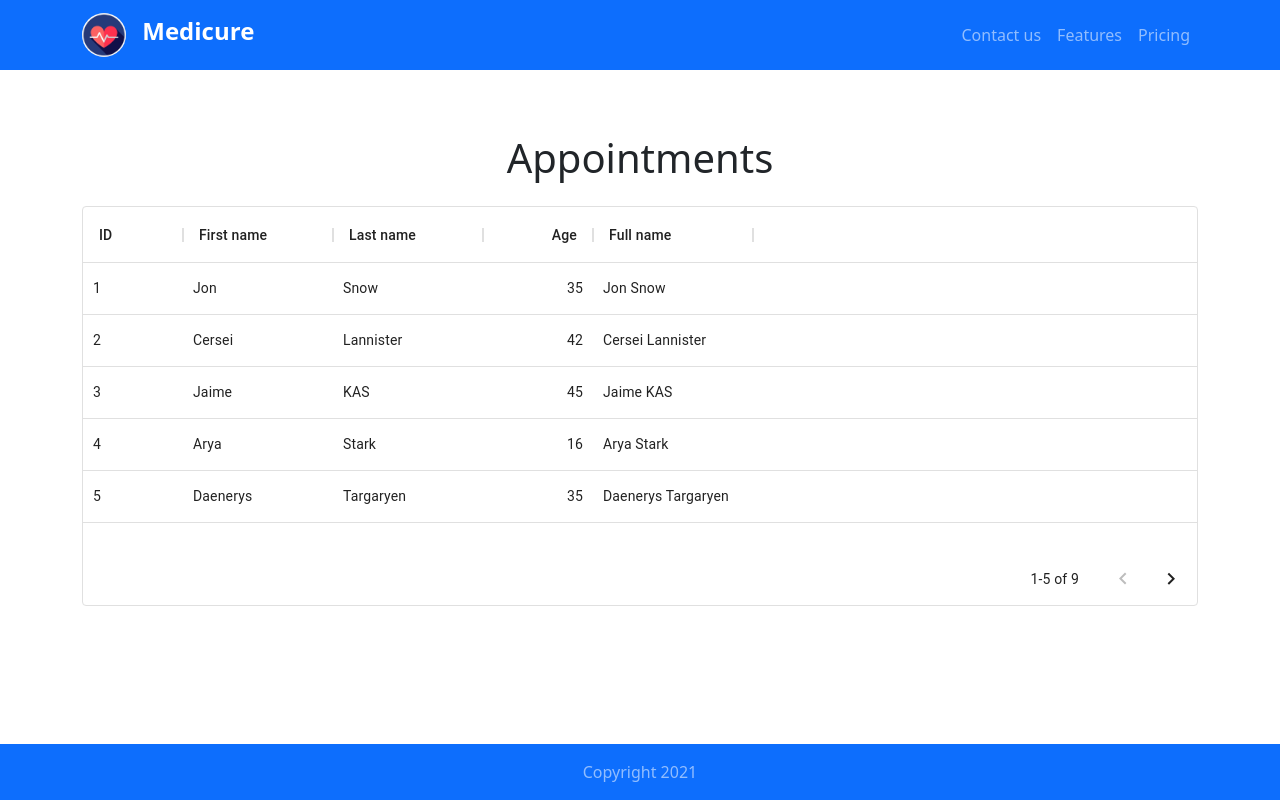
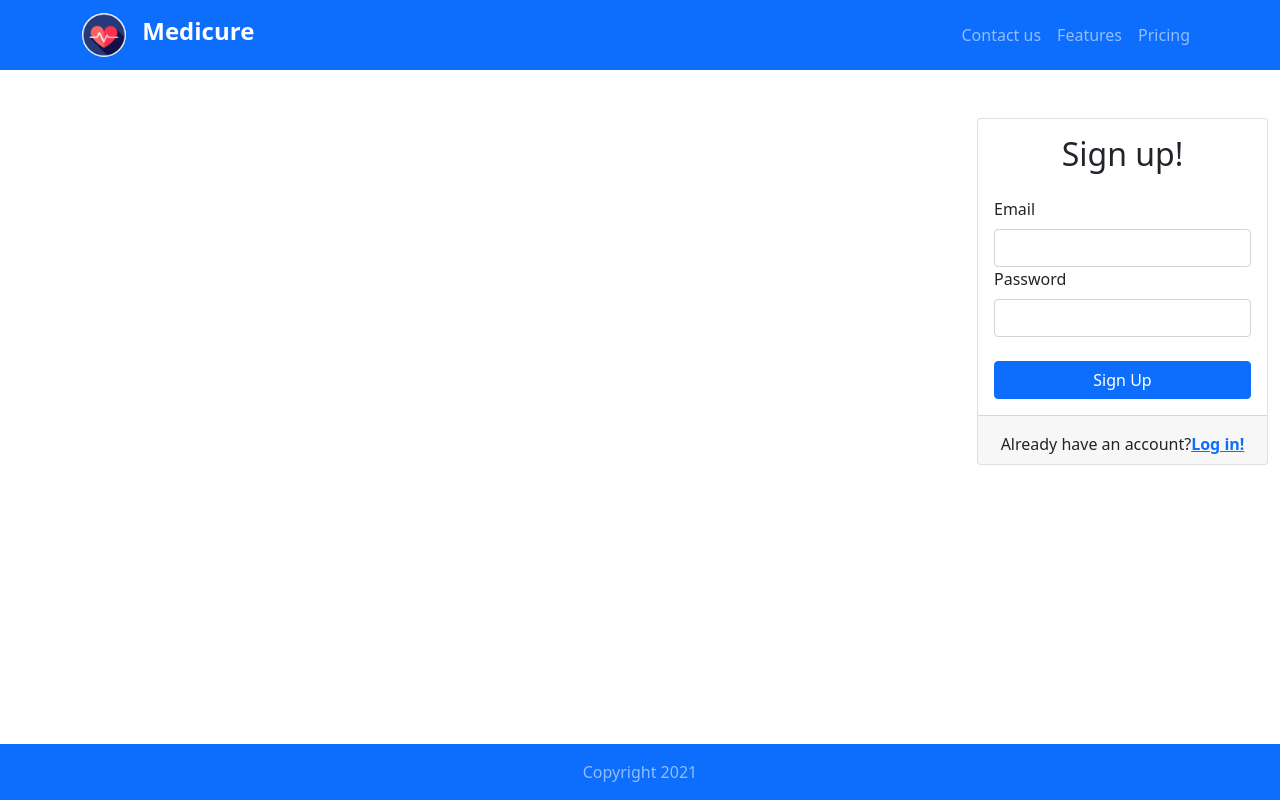
Before and after one commit to timfirebase/medicure, a React (Create React App) app: page /manageAdmin in a window 1280 px wide. Built offline with nearby package versions, Linux system fonts and the light colour scheme.

Commit message:
ViewPatient implemented

```diff
--- a/src/components/Admin/ManageAdmins.js
+++ b/src/components/Admin/ManageAdmins.js
@@ -1,60 +1,69 @@
-import React from "react";
-import Grid from "../UI/Grid/Grid";
+import React , {useState} from "react"
+import {Form, Card, Button, Container, Spinner} from 'react-bootstrap'
+import {connect} from "react-redux";
+import * as authActions from '../../store/actions/AuthActions';
+import {Link, Redirect} from "react-router-dom";
 
+const SignUp = (props) => {
 
-const columns = [
-    { field: 'id', headerName: 'ID', width: 100 },
-    {
-        field: 'firstName',
-        headerName: 'First name',
-        width: 150,
-        editable: true,
-    },
-    {
-        field: 'lastName',
-        headerName: 'Last name',
-        width: 150,
-        editable: true,
-    },
-    {
-        field: 'age',
-        headerName: 'Age',
-        type: 'number',
-        width: 110,
-        editable: true,
-    },
-    {
-        field: 'fullName',
-        headerName: 'Full name',
-        description: 'This column has a value getter and is not sortable.',
-        sortable: false,
-        width: 160,
-        valueGetter: (params) =>
-            `${params.getValue(params.id, 'firstName') || ''} ${
-                params.getValue(params.id, 'lastName') || ''
-            }`,
-    },
-];
+    const [email,setEmail] = useState();
+    const [password,setPassword] = useState();
 
-const rows = [
-    { id: 1, lastName: 'Snow', firstName: 'Jon', age: 35 },
-    { id: 2, lastName: 'Lannister', firstName: 'Cersei', age: 42 },
-    { id: 3, lastName: 'KAS', firstName: 'Jaime', age: 45 },
-    { id: 4, lastName: 'Stark', firstName: 'Arya', age: 16 },
-    { id: 5, lastName: 'Targaryen', firstName: 'Daenerys', age: 35 },
-    { id: 6, lastName: 'Melisandre', firstName: 'ABC', age: 150 },
-    { id: 7, lastName: 'Clifford', firstName: 'Ferrara', age: 44 },
-    { id: 8, lastName: 'Frances', firstName: 'Rossini', age: 36 },
-    { id: 9, lastName: 'Roxie', firstName: 'Harvey', age: 65 },
-];
+    let homeRoute = '';
+    if(props.isRegistered){
+        homeRoute =  <Redirect to="/"/>
+    }
 
-const ManageAdmins = () => {
-    return (
+    return(
         <>
-            <span className="h1 p-3 d-flex justify-content-center"> Appointments </span>
-            <Grid rows={rows} columns={columns} pageSize={"5"}/>
+            {homeRoute}
+            <Container className= "w-auto float-end">
+                <Card>
+                    <Card.Body>
+                        <h2 className="text-center mb-4">Sign up!</h2>
+                        <Form>
+                            <Form.Group id="email">
+                                <Form.Label>Email</Form.Label>
+                                <Form.Control type="email" required onChange={(event)=>{setEmail(event.target.value)}}/>
+                            </Form.Group>
+                            <Form.Group id="password">
+                                <Form.Label>Password</Form.Label>
+                                <Form.Control type="password"  required onChange={(event)=>{setPassword(event.target.value)}}/>
+                            </Form.Group>
+                            <Button className="w-100 mt-4" type={"button"} onClick={() => props.onSubmit(email, password, props.roleId)}>
+                                Sign Up
+                            </Button>
+                        </Form>
+                    </Card.Body>
+                    <Card.Footer>
+                        <div className="w-100 text-center mt-2">
+                            Already have an account?
+                            <Link to='/'><b>Log in!</b></Link>
+                        </div>
+                    </Card.Footer>
+                </Card>
+            </Container>
         </>
-    );
+    )
 }
 
-export default ManageAdmins;
+const mapStateToProps = state => {
+    return {
+        isRegistered: state.authRdcr.isRegistered
+    }
+};
+
+const mapDispatchToProps = dispatch => {
+    return {
+        onSubmit: (email,pswd,role) => {
+            const user = {
+                email: email,
+                password: pswd,
+                role: role
+            };
+            dispatch(authActions.registerInit(user))
+        }
+    }
+};
+
+export default connect (mapStateToProps, mapDispatchToProps)(SignUp);
--- a/src/components/Admin/ViewDoctors.js
+++ b/src/components/Admin/ViewDoctors.js
@@ -51,7 +51,7 @@ const rows = [
 const ViewDoctors = () => {
     return (
         <>
-            <span className="h1 p-3 d-flex justify-content-center"> Appointments </span>
+            <span className="h1 p-3 d-flex justify-content-center"> View Doctors </span>
             <Grid rows={rows} columns={columns} pageSize={"5"}/>
         </>
     );
--- a/src/components/Admin/ViewPatient.js
+++ b/src/components/Admin/ViewPatient.js
@@ -1,60 +1,65 @@
-import React from "react";
+import React, {useEffect} from "react";
 import Grid from "../UI/Grid/Grid";
+import * as PatientActions from "../../store/actions/PatientActions";
+import {connect} from "react-redux";
 
 
 const columns = [
     { field: 'id', headerName: 'ID', width: 100 },
     {
-        field: 'firstName',
-        headerName: 'First name',
-        width: 150,
-        editable: true,
+        field: 'fullName',
+        headerName: 'Full Name',
+        width: 200
     },
     {
-        field: 'lastName',
-        headerName: 'Last name',
-        width: 150,
-        editable: true,
-    },
-    {
-        field: 'age',
-        headerName: 'Age',
-        type: 'number',
-        width: 110,
-        editable: true,
-    },
-    {
-        field: 'fullName',
-        headerName: 'Full name',
-        description: 'This column has a value getter and is not sortable.',
-        sortable: false,
-        width: 160,
-        valueGetter: (params) =>
-            `${params.getValue(params.id, 'firstName') || ''} ${
-                params.getValue(params.id, 'lastName') || ''
-            }`,
+        field: 'email',
+        headerName: 'Email',
+        type: 'email',
+        width: 200
     },
 ];
 
-const rows = [
-    { id: 1, lastName: 'Snow', firstName: 'Jon', age: 35 },
-    { id: 2, lastName: 'Lannister', firstName: 'Cersei', age: 42 },
-    { id: 3, lastName: 'KAS', firstName: 'Jaime', age: 45 },
-    { id: 4, lastName: 'Stark', firstName: 'Arya', age: 16 },
-    { id: 5, lastName: 'Targaryen', firstName: 'Daenerys', age: 35 },
-    { id: 6, lastName: 'Melisandre', firstName: 'ABC', age: 150 },
-    { id: 7, lastName: 'Clifford', firstName: 'Ferrara', age: 44 },
-    { id: 8, lastName: 'Frances', firstName: 'Rossini', age: 36 },
-    { id: 9, lastName: 'Roxie', firstName: 'Harvey', age: 65 },
-];
+const ViewPatients = (props) => {
 
-const ViewPatients = () => {
+    useEffect(() => {
+        props.getAllPatients();
+    },[]);
+
+
+
+    const rows = [];
+
+    let grid = '';
+
+    if(props.patients && props.patients.length > 0) {
+        const rows = [];
+        props.patients.map((patient, index) => {
+            const row = {id: index+1, fullName: patient.name, email: patient.email};
+            rows.push(row);
+        });
+        grid =  <Grid rows={rows} columns={columns} pageSize={parseInt("5")}/>;
+    }
+
+
     return (
         <>
-            <span className="h1 p-3 d-flex justify-content-center"> Appointments </span>
-            <Grid rows={rows} columns={columns} pageSize={"5"}/>
+            <span className="h1 p-3 d-flex justify-content-center"> Patients </span>
+            {grid}
         </>
     );
 }
 
-export default ViewPatients;
+
+const mapStateToProps = state => {
+    return {
+        patients: state.patientRdcr.patients
+    };
+};
+
+const mapDispatchToProps = dispatch => {
+    return {
+        getAllPatients: () => dispatch(PatientActions.getPatientsInit()),
+    }
+};
+
+export default connect(mapStateToProps,mapDispatchToProps)(ViewPatients);
--- a/src/firebase.js
+++ b/src/firebase.js
@@ -44,7 +44,6 @@ class Firebase {
             })
         return users;
     }
-
 }
 
 const firebaseInstance = new Firebase();
--- a/src/store/actions/AuthActions.js
+++ b/src/store/actions/AuthActions.js
@@ -2,6 +2,9 @@ export const REGISTER_INIT = 'REGISTER_INIT';
 export const REGISTER_SUCCESS = 'REGISTER_SUCCESS';
 export const LOGIN_INIT = 'LOGIN_INIT';
 export const LOGIN_SUCCESS = 'LOGIN_SUCCESS';
+export const ADMIN_INIT = 'ADMIN_INIT';
+export const ADMIN_SUCCESS = 'ADMIN_SUCCESS';
+
 
 export const registerInit = (user) => {
     return {
@@ -30,3 +33,16 @@ export const loginSuccess = (user) => {
         user: user
     }
 }
+
+export const adminInit = (user) => {
+    return {
+        type:ADMIN_INIT,
+        user: user
+    }
+}
+export const adminSuccess = (user) => {
+    return {
+        type:ADMIN_SUCCESS,
+        user: user
+    }
+}
--- a/src/store/actions/PatientActions.js
+++ b/src/store/actions/PatientActions.js
@@ -3,6 +3,8 @@ export const GET_DOCTORS_INIT = 'GET_DOCTORS_INIT';
 export const GET_DOCTORS_SUCCESS = 'GET_DOCTORS_SUCCESS';
 export const BOOK_APPOINTMENT_INIT = 'BOOK_APPOINTMENT_INIT';
 export const BOOK_APPOINTMENT_SUCCESS = 'BOOK_APPOINTMENT_SUCCESS';
+export const GET_PATIENTS_INIT = 'GET_PATIENTS_INIT';
+export const GET_PATIENTS_SUCCESS = 'GET_PATIENTS_SUCCESS';
 
 export const getDoctorsInit = () => {
     return {
@@ -29,3 +31,16 @@ export const bookAppointmentSuccess = () => {
         type:BOOK_APPOINTMENT_SUCCESS
     }
 }
+
+export const getPatientsInit = () => {
+    return {
+        type:GET_PATIENTS_INIT
+    }
+}
+
+export const getPatientsSuccess = (patients) => {
+    return {
+        type:GET_PATIENTS_SUCCESS,
+        patients: patients
+    }
+}
--- a/src/store/reducers/AuthReducer.js
+++ b/src/store/reducers/AuthReducer.js
@@ -19,6 +19,11 @@ const AuthReducer = (state = initialState, action) => {
                 ...state,
                 user: action.user
             }
+        case actionTypes.ADMIN_SUCCESS:
+            return {
+                ...state,
+                isRegistered: true
+            }
         default:
             return state;
     }
--- a/src/store/reducers/PatientReducer.js
+++ b/src/store/reducers/PatientReducer.js
@@ -1,7 +1,8 @@
 import * as actionTypes from '../actions/PatientActions';
 
 const initialState = {
-    doctors: []
+    doctors: [],
+    patients: []
 };
 
 const PatientReducer = (state = initialState, action) => {
@@ -11,6 +12,12 @@ const PatientReducer = (state = initialState, action) => {
                 ...state,
                 doctors: action.doctors,
             };
+        case actionTypes.GET_PATIENTS_SUCCESS:
+            return {
+                ...state,
+                patients: action.patients
+            }
+
         default:
             return state;
     }
--- a/src/store/sagas/AuthSagas.js
+++ b/src/store/sagas/AuthSagas.js
@@ -17,3 +17,9 @@ export function* login(action) {
         yield put(AuthActions.loginSuccess(user));
     }
 }
+
+export function* addAdmin(action) {
+    const ref = yield call(firebase.createAccount, action.user.email, action.user.password);
+    yield call(firebase.addUser, ref.user.uid, action.user);
+    yield put(AuthActions.adminSuccess());
+}
--- a/src/store/sagas/PatientSagas.js
+++ b/src/store/sagas/PatientSagas.js
@@ -6,3 +6,8 @@ export function* getDoctors() {
     const doctors = yield call(firebase.getUsersByRole,"doctor");
     yield put(PatientActions.getDoctorsSuccess(doctors));
 }
+
+export function* viewPatients() {
+    const patients = yield call(firebase.getUsersByRole,"patient");
+    yield put(PatientActions.getPatientsSuccess(patients));
+}
```
Also changed, not shown: src/store/sagas/index.js (+6 -4 lines).
